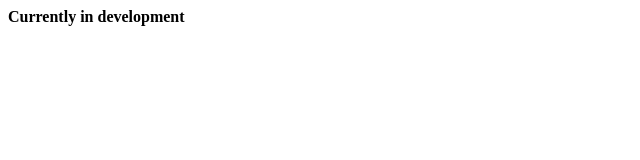
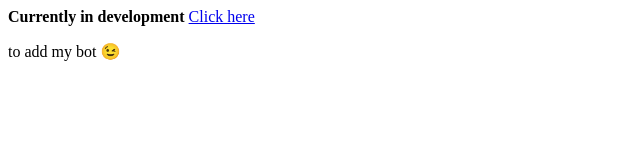
Before and after one commit to pizzuhh/pizzuhh.github.io, a plain HTML site: page index.html in a window 1280 px wide. Shown: the whole page, without its empty margins (0-640 px from the left). Drawn offline with Linux system fonts and the light colour scheme.

Commit message:
pre-major(0.01)

```diff
--- a/index.html
+++ b/index.html
@@ -6,5 +6,7 @@
 </head>
 <body>
     <strong>Currently in development</strong>
+    <a href="https://discord.com/api/oauth2/authorize?client_id=1000665082574934086&permissions=4398046511095&scope=bot">Click here</a>
+    <p>to add my bot 😉</p>
 </body>
 </html>
```
